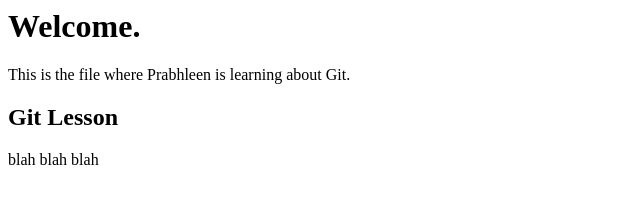
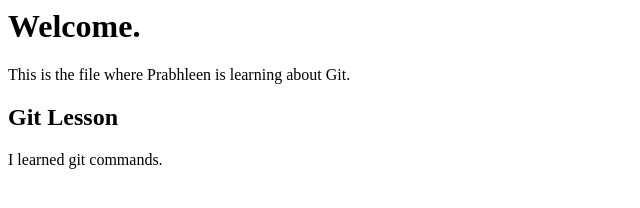
Before and after one commit to pkaurla/gitLesson, a plain HTML site: page index.html in a window 1280 px wide. Shown: the full height of the page, 0-640 px from the left. Drawn offline with Linux system fonts and the light colour scheme.

Commit message:
edited lesson description

```diff
--- a/index.html
+++ b/index.html
@@ -11,7 +11,7 @@
     </p>
 
     <h2>Git Lesson</h2>
-    <p>blah blah blah</p>
+    <p>I learned git commands.</p>
 </body>
 
 </html>
```
